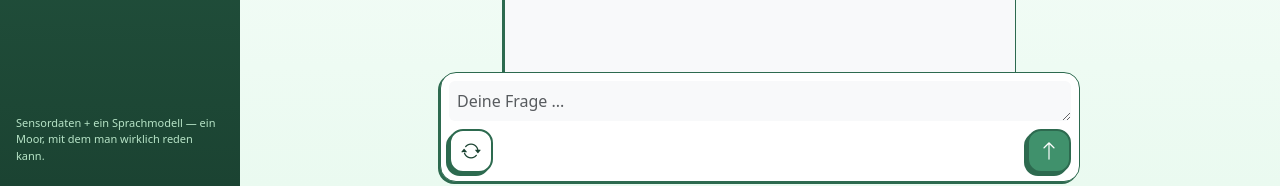
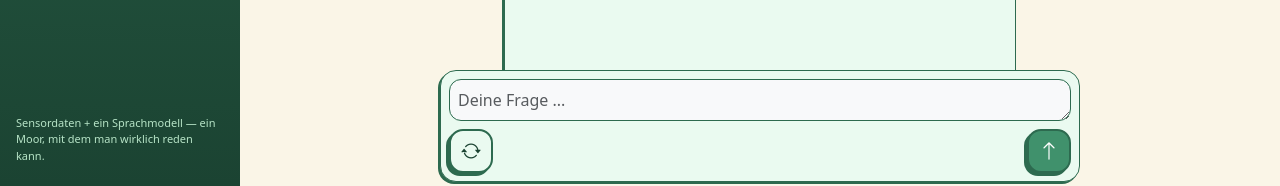
Before and after one commit to jonasseidel/mtm-app, a React (Vite) app in the folder frontend/: page / in a window 1280 px wide. Both pictures are taken after a click on the button "Neuer Chat". Shown: the part 630-816 px from the top of the page. Built offline with nearby package versions, Linux system fonts and the light colour scheme; no server answers.

Commit message:
Tied beige and green accent colors into chat window and page background

```diff
--- a/frontend/src/components/ChatWindow.css
+++ b/frontend/src/components/ChatWindow.css
@@ -9,7 +9,7 @@
 }
 
 .chat-box {
-  background-color: #fff;
+  background-color: var(--mtm-green-100);
   border: 1px solid var(--mtm-green-700);
   border-radius: 20px;
   padding: 14px 20px;
@@ -35,15 +35,24 @@
    width) — otherwise the border/shadow rendered around the spacer's shape
    too, even with a transparent background. */
 .chat-container.bg-light {
+  background-color: var(--mtm-green-100) !important; /* matches the page's own background */
   border: 1px solid var(--mtm-green-700);
   box-shadow: -2px 2px 0 0 var(--mtm-green-700);
 }
 
 .chat-input {
-  border: none !important;
+  border: 1px solid var(--mtm-green-700) !important;
+  border-radius: 12px;
   outline: none !important;
   box-shadow: none !important;
-  background-color: transparent; /* Optional */
+  background-color: transparent;
+  /* Still scrollable once it hits maxRows, just no visible scrollbar. */
+  scrollbar-width: none; /* Firefox */
+  -ms-overflow-style: none; /* old Edge/IE */
+}
+
+.chat-input::-webkit-scrollbar {
+  display: none; /* Chrome/Edge/Safari */
 }
 
 /* .chat-box uses bootstrap's fixed-bottom (position:fixed; left:0; right:0),
@@ -63,7 +72,7 @@
   display: inline-flex;
   align-items: center;
   justify-content: center;
-  background: #fff;
+  background: var(--mtm-green-100);
   color: var(--mtm-green-900);
   border: 2px solid var(--mtm-green-700);
   box-shadow: -3px 3px 0 0 var(--mtm-green-700);
@@ -73,7 +82,7 @@
 }
 
 .mtm-icon-btn:hover {
-  background: var(--mtm-green-100);
+  background: var(--mtm-green-200);
 }
 
 .mtm-icon-btn:active {
@@ -111,9 +120,18 @@
 
 /* Sharpen just the corner pointing at the sender (bottom-left for the bot,
    bottom-right for you) — a small nod to a speech-bubble shape without an
-   actual tail. */
+   actual tail. Bot replies get the same beige as the MTM badge (the marsh's
+   own "voice"); your messages stay white for clear contrast against it. */
 .mtm-bubble-bot {
   border-bottom-left-radius: 4px !important;
+  background-color: var(--mtm-beige);
+}
+
+/* Errors also carry .mtm-bubble-bot (for the sharpened corner) but should
+   stay neutral, not green — compound selector to win over it unambiguously
+   regardless of source order. */
+.mtm-bubble-bot.mtm-bubble-error {
+  background-color: #fff;
 }
 
 .mtm-bubble-user {
--- a/frontend/src/components/LandingPage.css
+++ b/frontend/src/components/LandingPage.css
@@ -38,7 +38,7 @@
   display: flex;
   gap: 14px;
   align-items: flex-start;
-  background: rgba(255, 255, 255, 0.7);
+  background: var(--mtm-green-100);
   border: 1px solid var(--mtm-green-200);
   border-radius: 14px;
   padding: 14px 16px;
--- a/frontend/src/theme.css
+++ b/frontend/src/theme.css
@@ -10,6 +10,7 @@
   --mtm-ink: #1c2b23;
   --mtm-muted: #5c7268;
   --mtm-beige: #f3e8cf;
+  --mtm-beige-100: #faf5e7;
   --mtm-sidebar-width: 240px;
 }
 
@@ -27,7 +28,7 @@ html {
 body {
   margin: 0;
   color: var(--mtm-ink);
-  background: linear-gradient(180deg, #ffffff 0%, #f6fdf9 55%, var(--mtm-green-100) 100%);
+  background-color: var(--mtm-beige-100);
   background-attachment: fixed;
   min-height: 100vh;
 }
```
